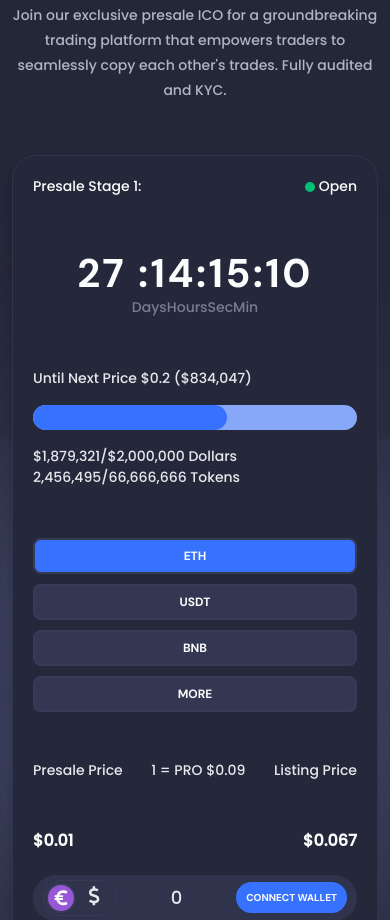
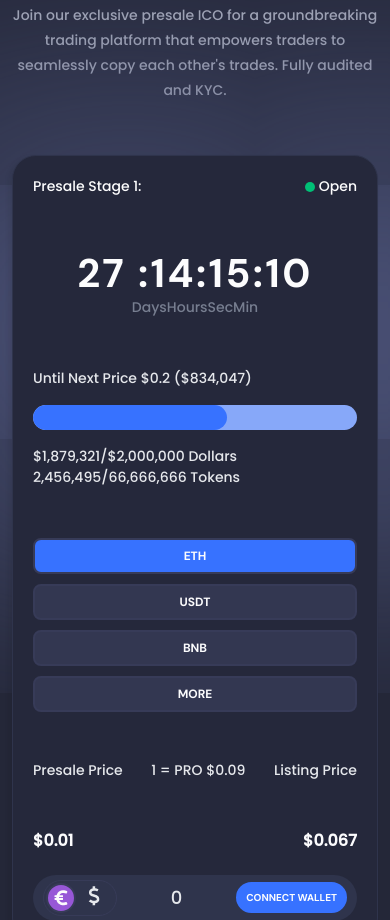
Before and after one commit to TajulDev/coryTradeProHtml, a plain HTML site: page index.html in a window 390 px wide. Shown: the part 832-1752 px from the top of the page. Drawn offline with nearby package versions, Linux system fonts and the light colour scheme.

Commit message:
presale light shadow fix

```diff
--- a/assets/css/responsive.css
+++ b/assets/css/responsive.css
@@ -315,6 +315,19 @@
         background-image: none;
     }
 
+    .presale_live_bg::before {
+        position: absolute;
+        top: 10%;
+        left: 50%;
+        width: 100%;
+        overflow: hidden;
+    }
+
+    .presale_live::after {
+        width: 100%;
+        overflow: hidden;
+    }
+
     /*
     .sort_trade_upper {
         padding-bottom: 50px;
```
